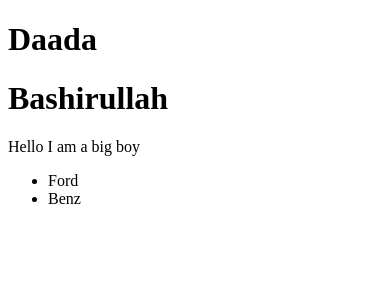
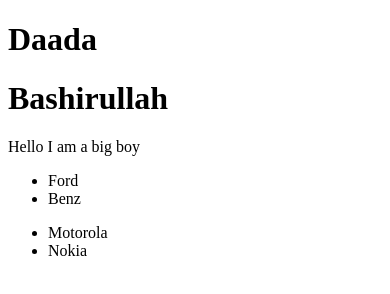
Before and after one commit to lawielas/git-with-bash-daada, a plain HTML site: page index.html in a window 390 px wide. Drawn offline with Linux system fonts and the light colour scheme.

Commit message:
added old phone list

```diff
--- a/index.html
+++ b/index.html
@@ -13,5 +13,9 @@
         <li>Ford</li>
         <li>Benz</li>
     </ul>
+    <ul>
+        <li>Motorola</li>
+        <li>Nokia</li>
+    </ul>
 </body>
 </html>
```
